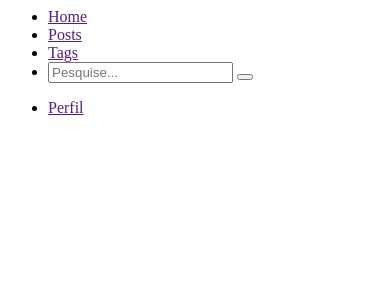
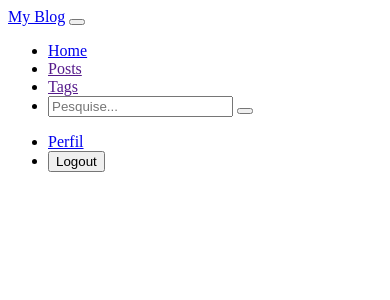
Before and after one commit to ErickIgles/My_Blog, a Django app: template src/templates/partials/_navbar.html in a window 390 px wide. Shown: the top 300 px of the page. Run offline with Django 5.2, Linux system fonts and the light colour scheme; the template is opened without the code that fills it, so the values that code supplies are empty.

Commit message:
feat: refatora navbar para versão responsiva com Bootstrap e adiciona logout funcional

```diff
--- a/src/templates/partials/_navbar.html
+++ b/src/templates/partials/_navbar.html
@@ -1,26 +1,50 @@
-<header>
-    <nav>
-        <ul class="nav justify-content-end my-2">
+    <nav class="navbar navbar-expand-lg bg-light">
+        <div class="container">
+
+            <a class="navbar-brand" href="{% url 'core:home' %}">My Blog</a>
+
+            <!-- botão mobile -->
+            <button class="navbar-toggler" type="button" data-bs-toggle="collapse" data-bs-target="#navbarMenu">
+                <span class="navbar-toggler-icon"></span>
+            </button>
+
+            <div class="collapse navbar-collapse" id="navbarMenu">
+
+                <ul class="navbar-nav ms-auto mb-2 mb-lg-0">
+
                     <li class="nav-item">
-                <a href="" class="nav-link">Home</a>
+                        <a class="nav-link" href="{% url 'core:home' %}">Home</a>
                     </li>
+
                     <li class="nav-item">
-                <a href="" class="nav-link">Posts</a>
+                        <a class="nav-link" href="">Posts</a>
                     </li>
+
                     <li class="nav-item">
-                <a href="" class="nav-link">Tags</a>
+                        <a class="nav-link" href="">Tags</a>
                     </li>
+
+                    <!-- form search -->
                     <li class="nav-item">
-                <form class="d-flex" action="" role="search">
+                        <form class="d-flex mx-lg-3 my-2 my-lg-0">
                             <input class="form-control me-2" type="search" placeholder="Pesquise...">
                             <button class="btn btn-outline-success" type="submit">
                                 <i class="fa-solid fa-magnifying-glass"></i>
                             </button>
                         </form>
                     </li>
+
                     <li class="nav-item">
-                <a href="" class="nav-link">Perfil</a>
+                        <a class="nav-link" href="{% url 'usuarios:perfil' %}">Perfil</a>
+                    </li>
+
+                    <li class="nav-item">
+                        <form action="{% url 'usuarios:logout' %}" method="POST">
+                            {% csrf_token %}
+                            <button class="btn btn-outline-secondary">Logout</button>
+                        </form>
                     </li>
                 </ul>
+            </div>
+        </div>
     </nav>
-</header>
```
Lines whose indentation alone changed are shown as unchanged.
